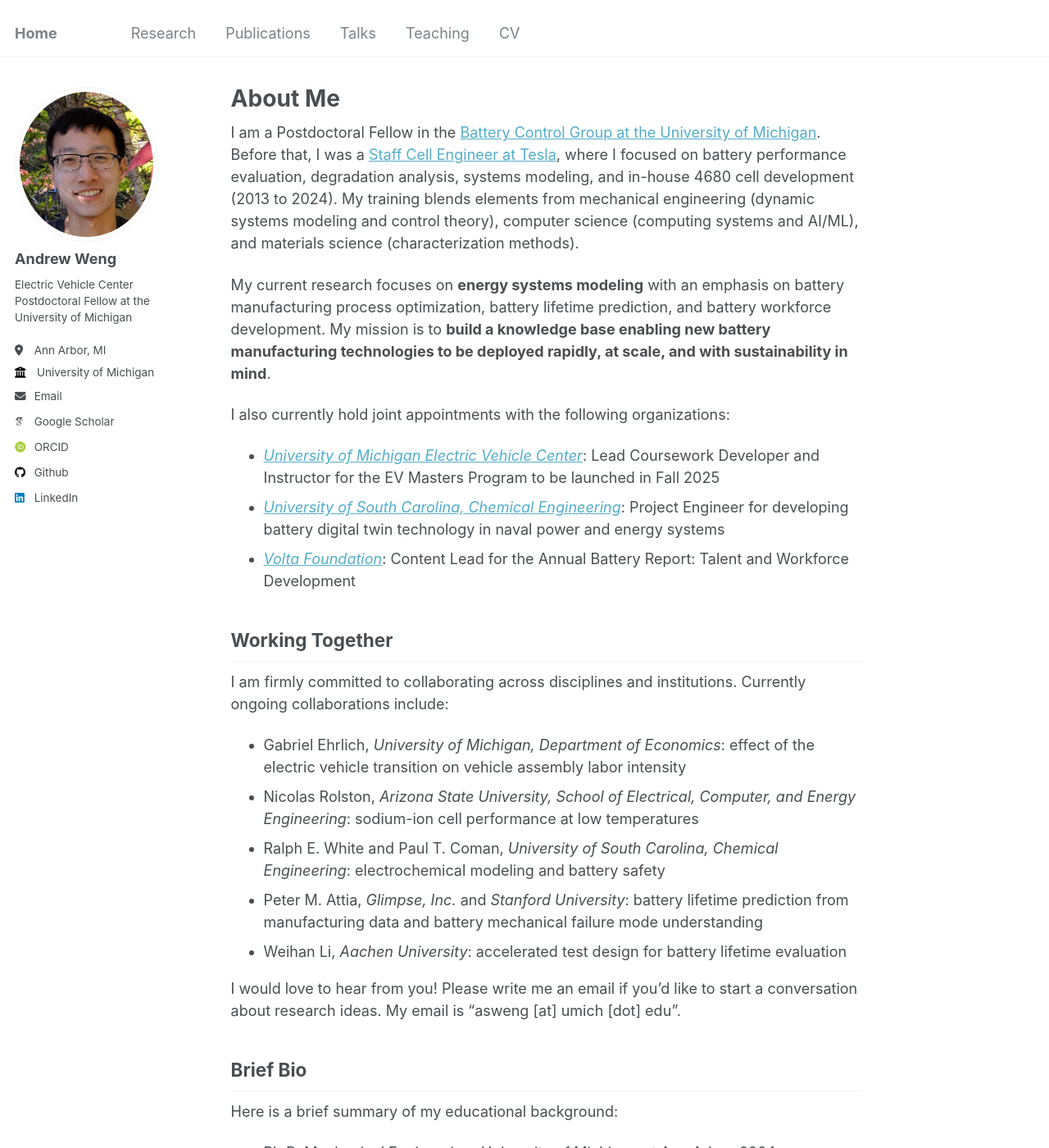
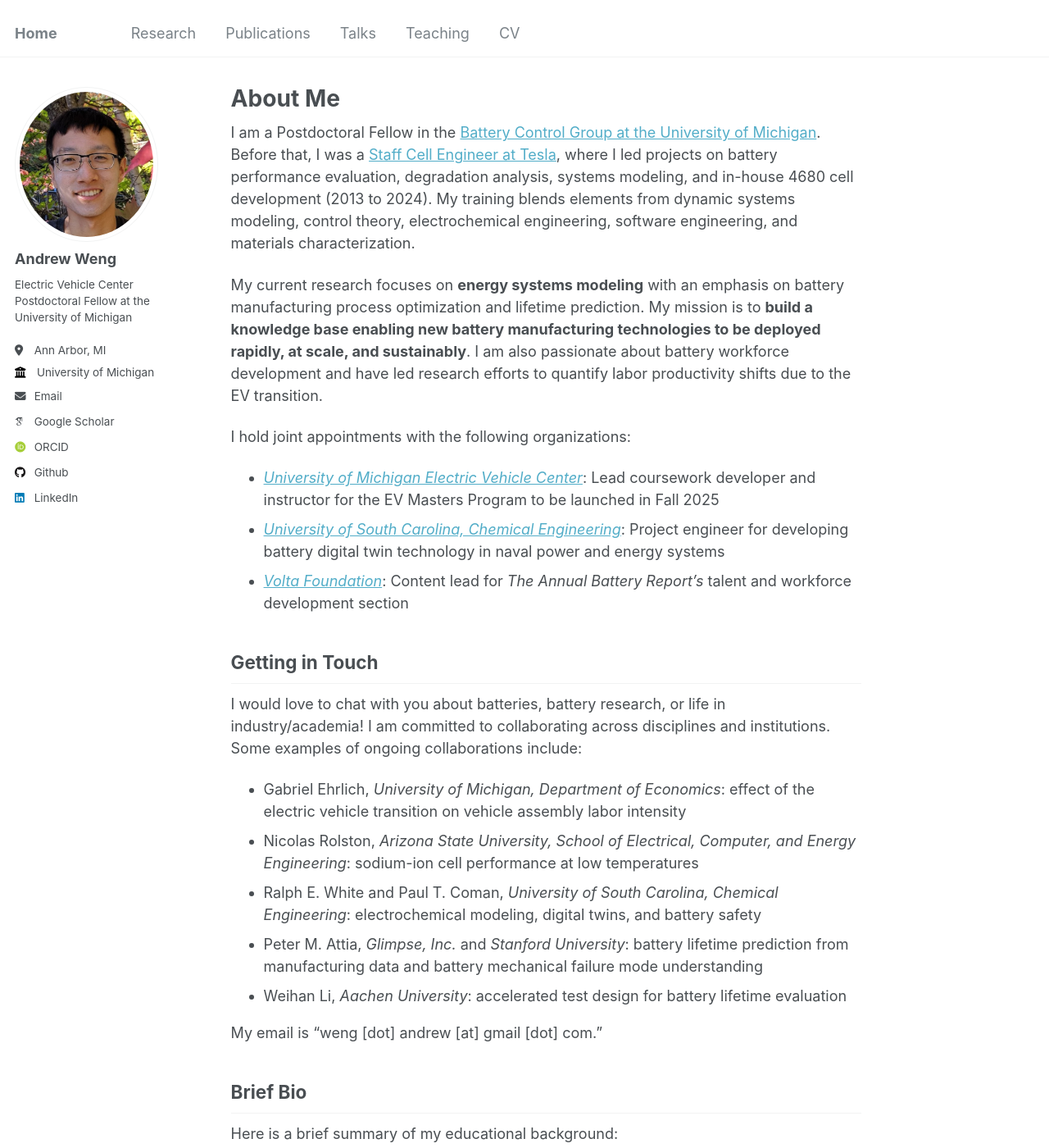
Before and after one commit to wengandrew/wengandrew.github.io, a Jekyll site: the page built from _pages/about.md, in a window 1280 px wide and 1400 px high. Shown: the whole window at 82% size. Built offline with Jekyll 4.4.1, drawn with Linux system fonts in a browser that asks for light colours; some web fonts are replaced.

Commit message:
Small updates

```diff
--- a/_pages/about.md
+++ b/_pages/about.md
@@ -7,26 +7,26 @@ redirect_from:
   - /about.html
 ---
 
-I am a Postdoctoral Fellow in the [Battery Control Group at the University of Michigan](https://batterycontrolgroup.engin.umich.edu/). Before that, I was a [Staff Cell Engineer at Tesla](https://www.linkedin.com/in/wengandrew/), where I focused on battery performance evaluation, degradation analysis, systems modeling, and in-house 4680 cell development (2013 to 2024). My training blends elements from mechanical engineering (dynamic systems modeling and control theory), computer science (computing systems and AI/ML), and materials science (characterization methods).
+I am a Postdoctoral Fellow in the [Battery Control Group at the University of Michigan](https://batterycontrolgroup.engin.umich.edu/). Before that, I was a [Staff Cell Engineer at Tesla](https://www.linkedin.com/in/wengandrew/), where I led projects on battery performance evaluation, degradation analysis, systems modeling, and in-house 4680 cell development (2013 to 2024). My training blends elements from dynamic systems modeling, control theory, electrochemical engineering, software engineering, and materials characterization.
 
-My current research focuses on **energy systems modeling** with an emphasis on battery manufacturing process optimization, battery lifetime prediction, and battery workforce development. My mission is to **build a knowledge base enabling new battery manufacturing technologies to be deployed rapidly, at scale, and with sustainability in mind**.
+My current research focuses on **energy systems modeling** with an emphasis on battery manufacturing process optimization and lifetime prediction. My mission is to **build a knowledge base enabling new battery manufacturing technologies to be deployed rapidly, at scale, and sustainably**. I am also passionate about battery workforce development and have led research efforts to quantify labor productivity shifts due to the EV transition.
 
-I also currently hold joint appointments with the following organizations:
-- [_University of Michigan Electric Vehicle Center_](https://evc.engin.umich.edu/): Lead Coursework Developer and Instructor for the EV Masters Program to be launched in Fall 2025
-- [_University of South Carolina, Chemical Engineering_](https://sc.edu/study/colleges_schools/engineering_and_computing/news_events/news/2022/dougal_10_million_navy_research.php): Project Engineer for developing battery digital twin technology in naval power and energy systems
-- [_Volta Foundation_](https://volta.foundation/battery-report): Content Lead for the Annual Battery Report: Talent and Workforce Development
+I hold joint appointments with the following organizations:
+- [_University of Michigan Electric Vehicle Center_](https://evc.engin.umich.edu/): Lead coursework developer and instructor for the EV Masters Program to be launched in Fall 2025
+- [_University of South Carolina, Chemical Engineering_](https://sc.edu/study/colleges_schools/engineering_and_computing/news_events/news/2022/dougal_10_million_navy_research.php): Project engineer for developing battery digital twin technology in naval power and energy systems
+- [_Volta Foundation_](https://volta.foundation/battery-report): Content lead for *The Annual Battery Report's* talent and workforce development section
 
-## Working Together
+## Getting in Touch
 
-I am firmly committed to collaborating across disciplines and institutions. Currently ongoing collaborations include:
+I would love to chat with you about batteries, battery research, or life in industry/academia! I am committed to collaborating across disciplines and institutions. Some examples of ongoing collaborations include:
 
 - Gabriel Ehrlich, *University of Michigan, Department of Economics*: effect of the electric vehicle transition on vehicle assembly labor intensity
 - Nicolas Rolston, *Arizona State University, School of Electrical, Computer, and Energy Engineering*: sodium-ion cell performance at low temperatures
-- Ralph E. White and Paul T. Coman, *University of South Carolina, Chemical Engineering*: electrochemical modeling and battery safety
+- Ralph E. White and Paul T. Coman, *University of South Carolina, Chemical Engineering*: electrochemical modeling, digital twins, and battery safety
 - Peter M. Attia, *Glimpse, Inc.* and *Stanford University*: battery lifetime prediction from manufacturing data and battery mechanical failure mode understanding
 - Weihan Li, *Aachen University*: accelerated test design for battery lifetime evaluation
 
-I would love to hear from you! Please write me an email if you'd like to start a conversation about research ideas. My email is "asweng [at] umich [dot] edu".
+My email is "weng [dot] andrew [at] gmail [dot] com."
 
 ## Brief Bio
 
```
Also changed, not shown: _pages/teaching.md (+1 -1 lines).
